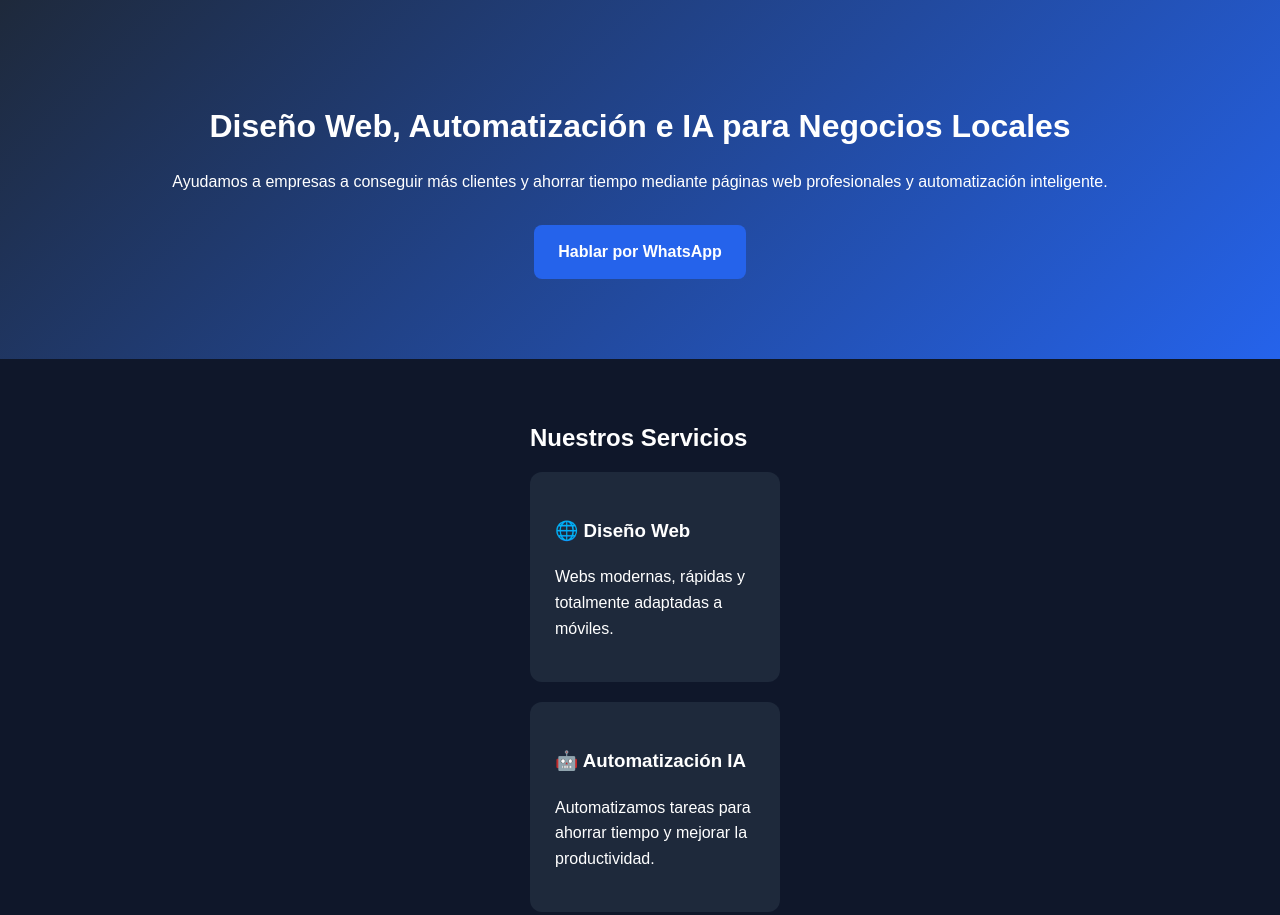
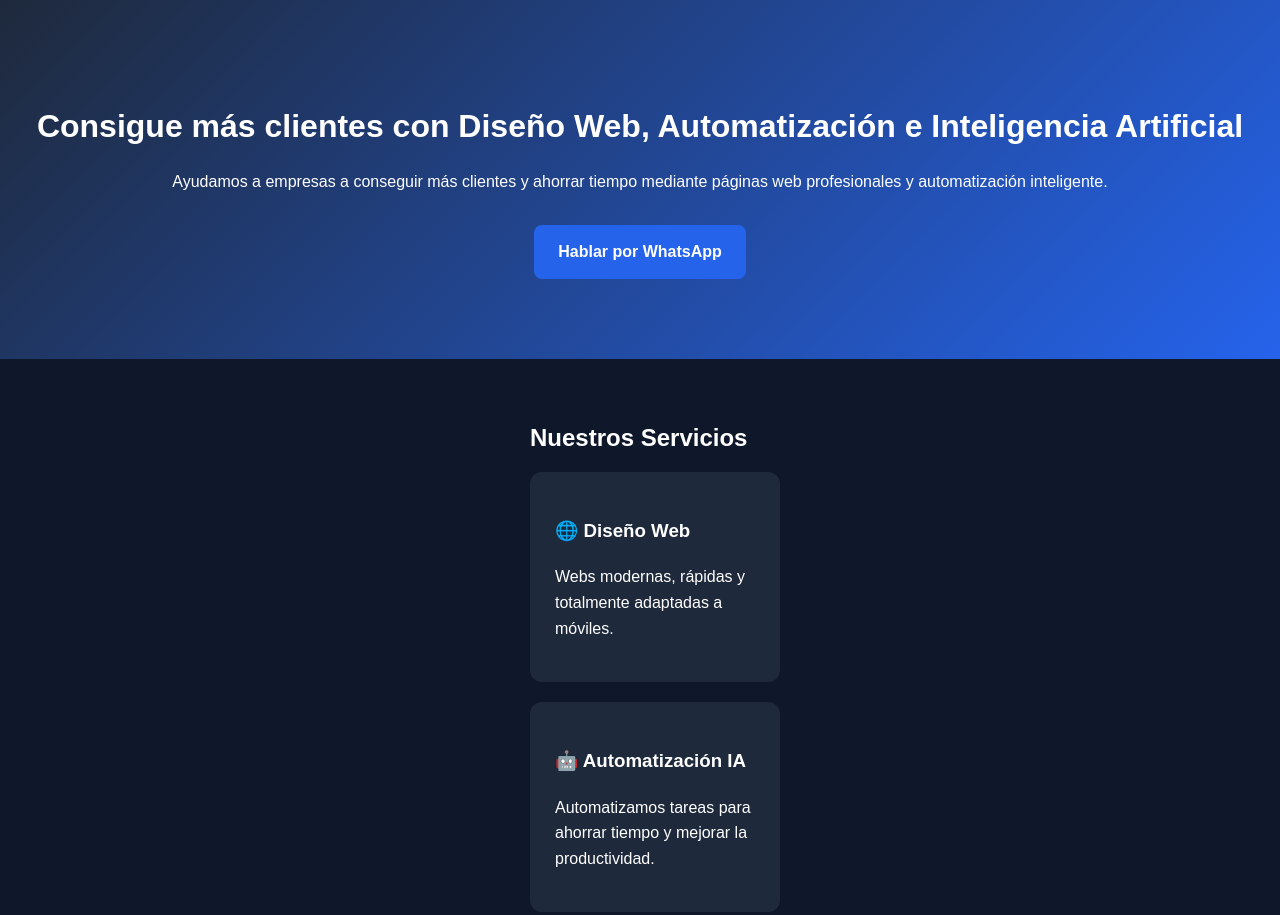
Before and after one commit to Atlivia/Atlivia-web, a plain HTML site: page index.html in a window 1280 px wide. Shown: the top 915 px of the page. Drawn offline with Linux system fonts and the light colour scheme.

Commit message:
Update index.html

```diff
--- a/index.html
+++ b/index.html
@@ -61,7 +61,7 @@ footer{
 </head>
 <body>
 <header>
-<h1>Diseño Web, Automatización e IA para Negocios Locales</h1>
+<h1>Consigue más clientes con Diseño Web, Automatización e Inteligencia Artificial</h1>
 <p>
 Ayudamos a empresas a conseguir más clientes y ahorrar tiempo mediante páginas web profesionales y automatización inteligente.
 </p>
```
